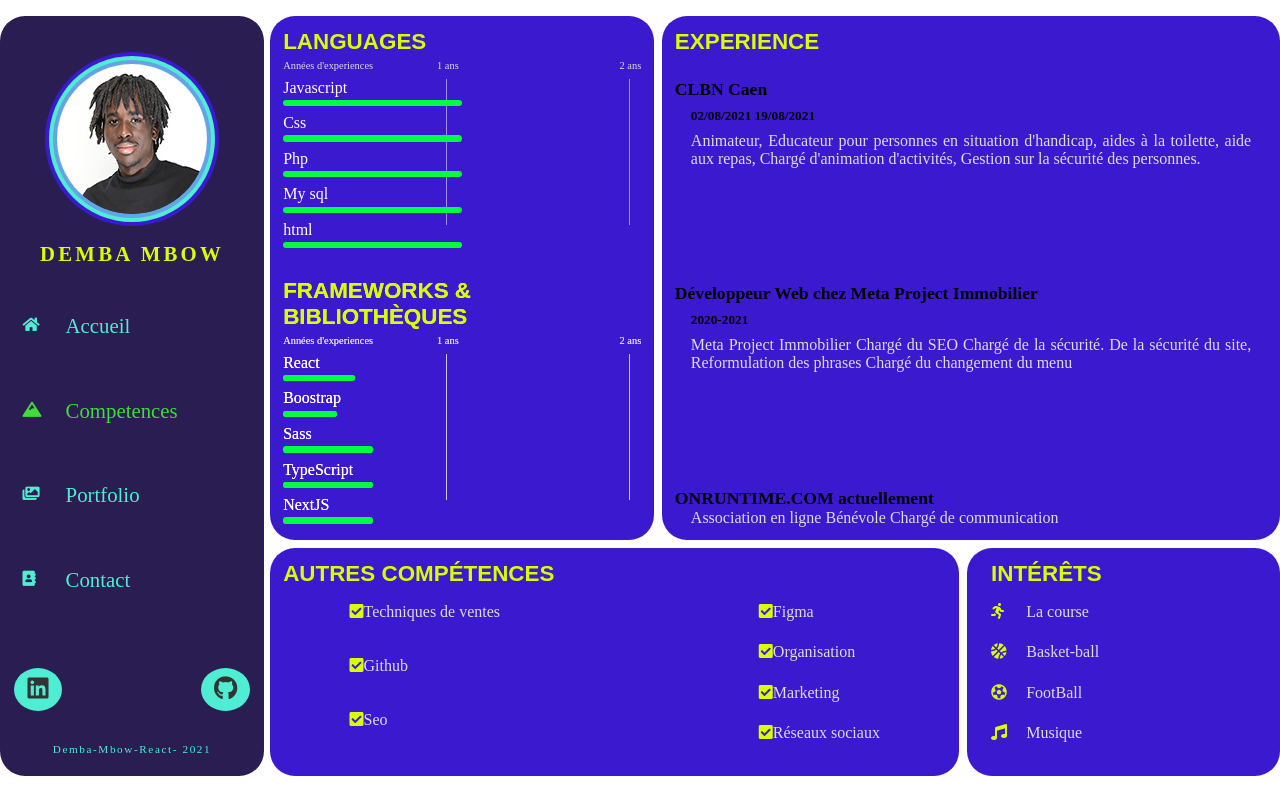
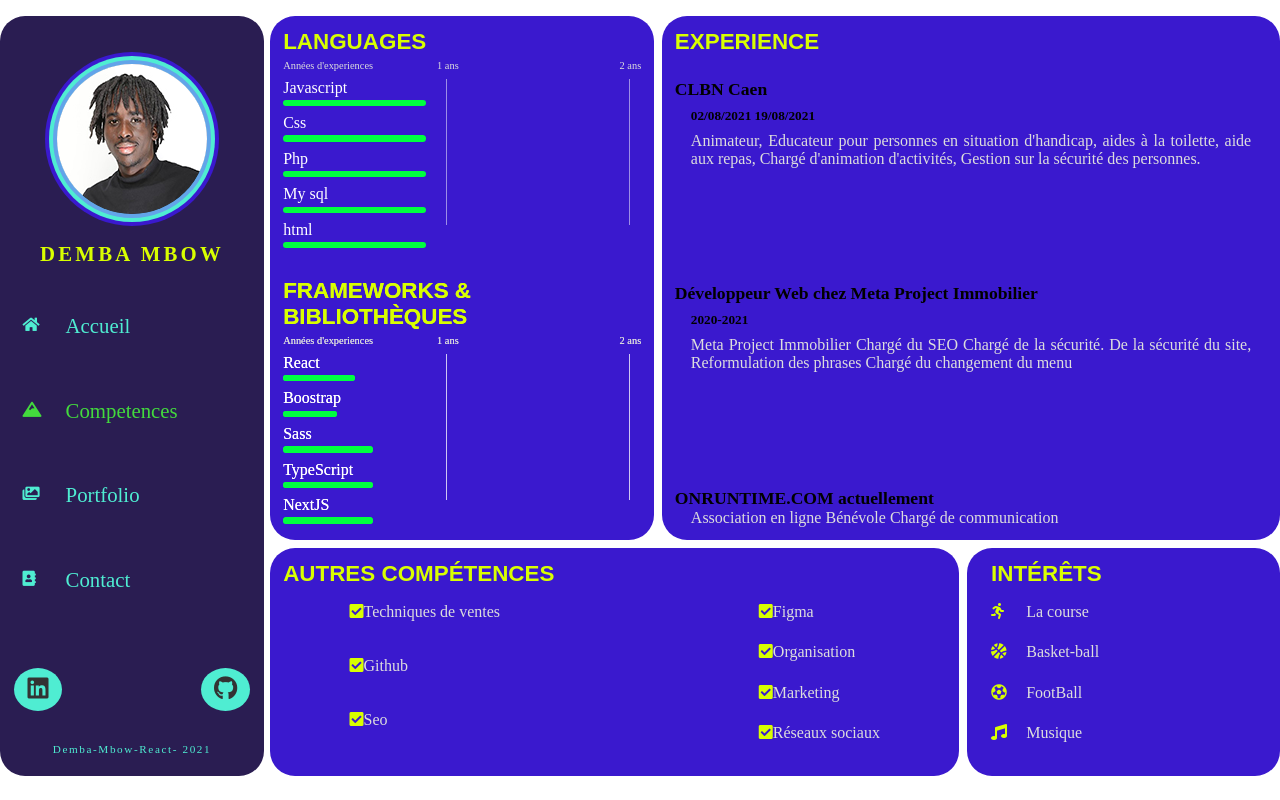
Before and after one commit to DembaMBOW/react-cv, a React (Create React App) app: page /competences in a window 1280 px wide. Built offline with nearby package versions, Linux system fonts and the light colour scheme; a web font is replaced by a local one.

Commit message:
languages_1aans-exp

```diff
--- a/src/components/knowledges/Languages.js
+++ b/src/components/knowledges/Languages.js
@@ -5,11 +5,11 @@ import ProgressBar from './ProgressBar';
 class Languages extends Component {
     state = {
         languages: [
-            { id: 1, value: "Javascript", xp: 1 },
-            { id: 2, value: "Css", xp: 1},
-            { id: 3, value: "Php", xp: 1},
-            { id: 4, value: "My sql", xp: 1 },
-            { id: 5, value: "html", xp: 1 }
+            { id: 1, value: "Javascript", xp: 0.8 },
+            { id: 2, value: "Css", xp: 0.8},
+            { id: 3, value: "Php", xp: 0.8},
+            { id: 4, value: "My sql", xp: 0.8 },
+            { id: 5, value: "html", xp: 0.8 }
 
 
 
```
